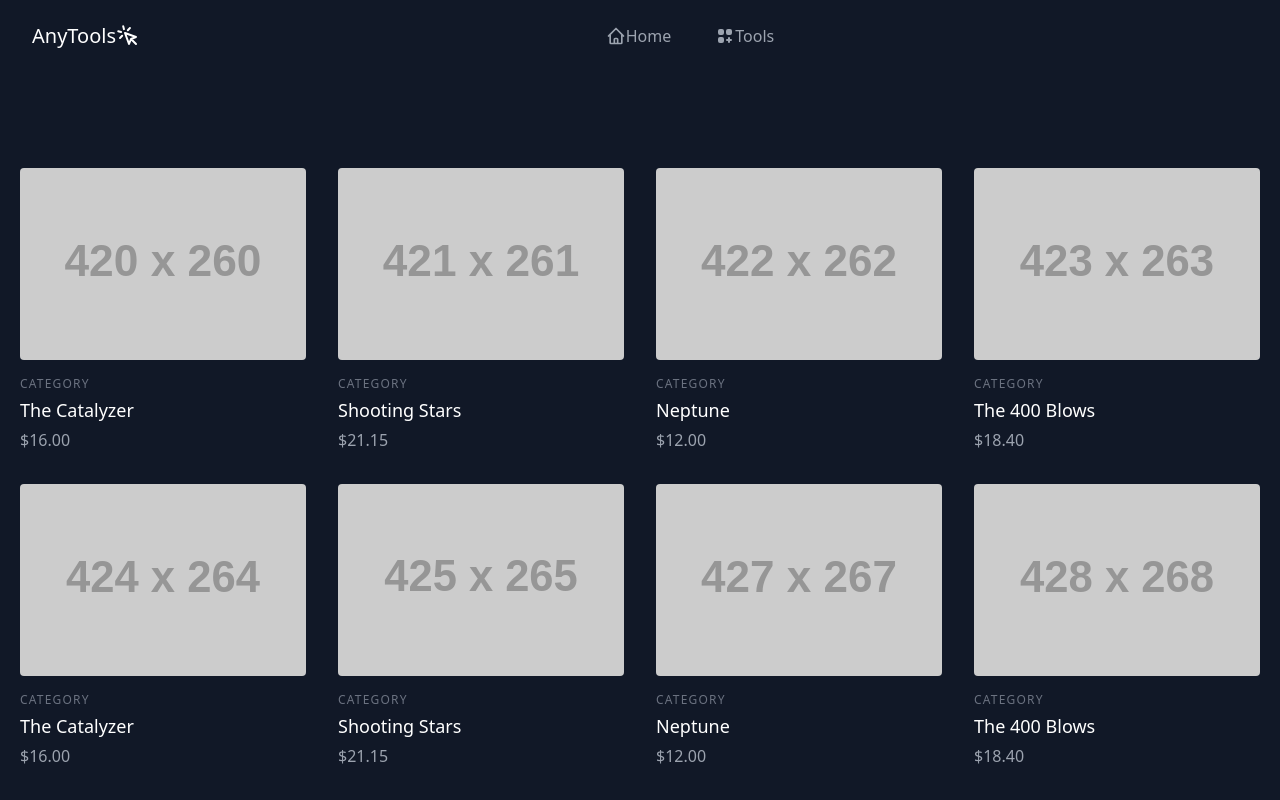
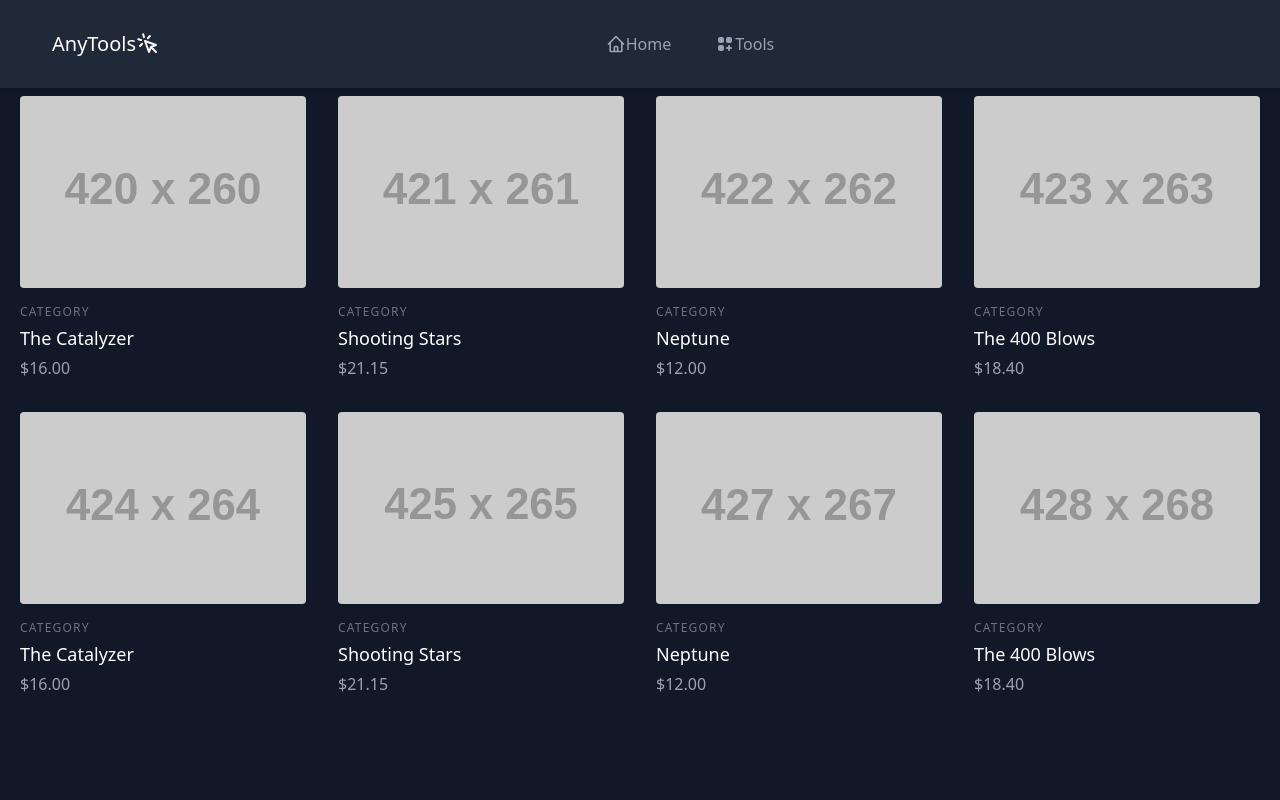
Before and after one commit to Anees101/rb, a plain HTML site: page Tools/Tools.html in a window 1280 px wide. Shown: the top 800 px of the page. Drawn offline with nearby package versions, Linux system fonts and the light colour scheme; placeholder pictures from the web are drawn by us.

Commit message:
Update Tools.html

```diff
--- a/Tools/Tools.html
+++ b/Tools/Tools.html
@@ -23,9 +23,17 @@
 
 
 
+
+
+
+
+
+
+
+
 <!-- Header Start's Hear -->
-    <header class="text-gray-400 bg-gray-900 body-font">
-  <div class="container mx-auto flex flex-wrap p-5 flex-col md:flex-row items-center">
+    <header class="fixed shadow-md z-50 w-full px-5 py-2 flex justify-between items-center     text-gray-400 bg-gray-800 body-font  ">
+  <div class=" container mx-auto flex flex-wrap p-5 flex-col md:flex-row items-center">
     <a class="flex title-font font-medium items-center text-white mb-4 md:mb-0">
 
       <span class="ml-3 text-xl">AnyTools</span>
@@ -38,7 +46,7 @@
 
 
     </a>
-    <nav class="md:ml-auto md:mr-auto flex flex-wrap items-center text-base justify-center">
+    <nav class="md:ml-auto md:mr-auto flex flex-wrap items-center text-base justify-center ">
 
 
 
```
